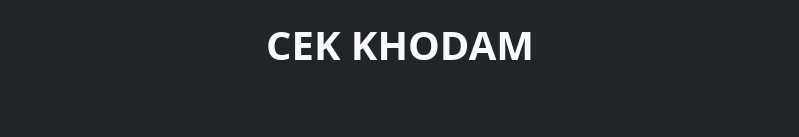
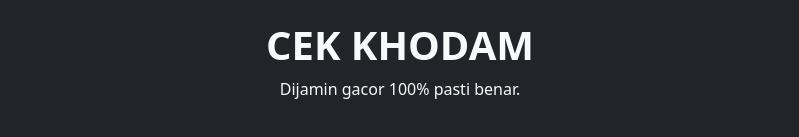
Before and after one commit to fahrilshaputraa/cek-khodam, a plain HTML site: page index.html in a window 1280 px wide. Shown: the part 459-596 px from the top of the page, without its empty margins (240-1039 px from the left). Drawn offline with nearby package versions, Linux system fonts and the light colour scheme.

Commit message:
Update index.html

```diff
--- a/index.html
+++ b/index.html
@@ -21,7 +21,7 @@
         </div>
         <div class="title text-center text-light">
             <h1 class="mt-4 fw-bold">CEK KHODAM</h1>
-            <p class="text-muted p-0 m-0">Dijamin gacor 100% pasti benar.</p>
+            <p>Dijamin gacor 100% pasti benar.</p>
         </div>
         <div class="row justify-content-center">
             <div class="col-12 col-md-8">
```
